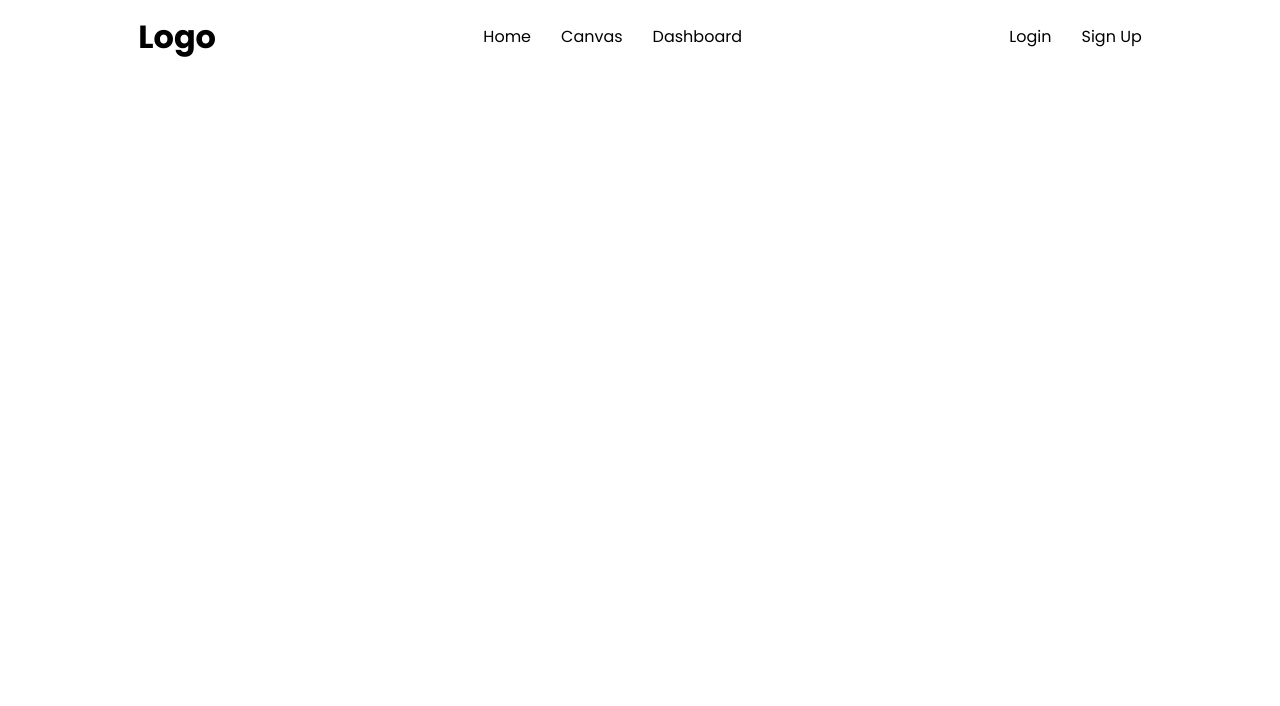
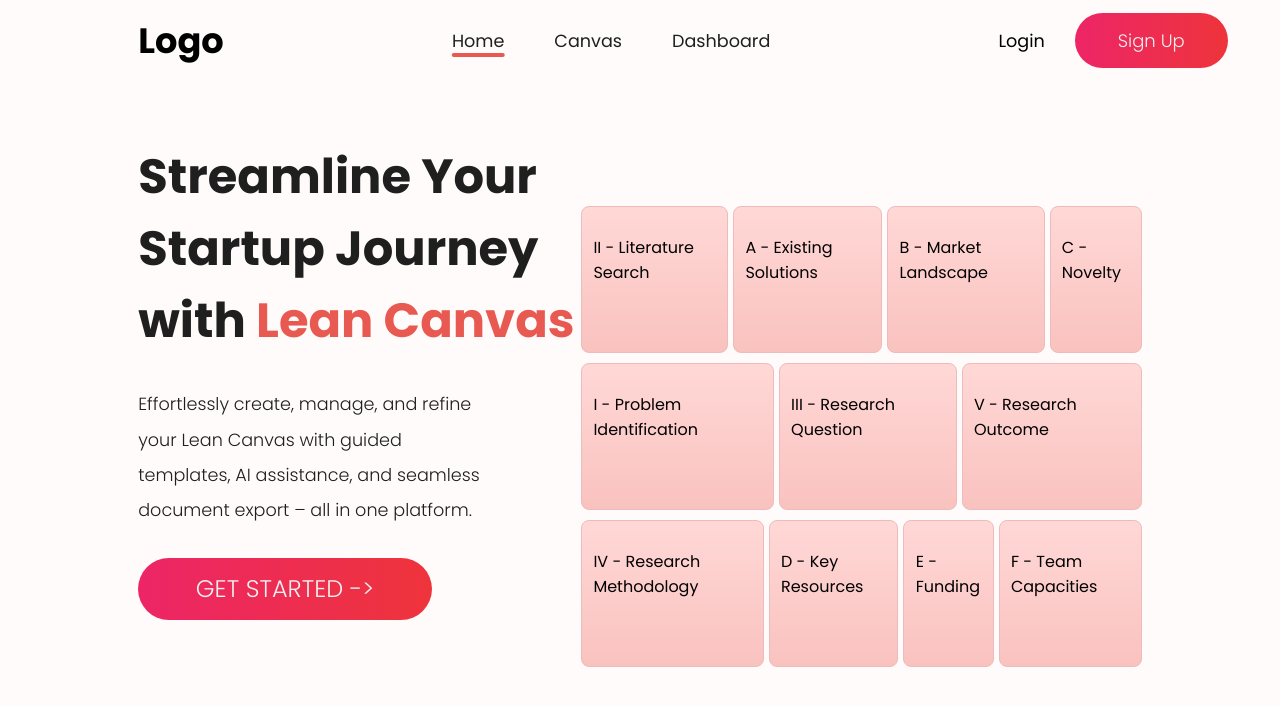
Before and after one commit to usman2335/Startovate_FYP, a React (Vite) app in the folder frontend/: page / in a window 1280 px wide. Shown: the top 706 px of the page. Built offline with nearby package versions, Linux system fonts and the light colour scheme.

Commit message:
hero section

```diff
--- /dev/null
+++ b/frontend/src/CSS/Button.css
@@ -0,0 +1,23 @@
+.button{
+
+    cursor: pointer;
+    background: linear-gradient(90deg, #ED2567 0%, #EE343B 100%);
+    border-radius: 50px;
+    /* padding: 10% 30%; */
+    border: 0.1px;
+    /* color: white; */
+    font-size: large;
+    white-space: nowrap;
+    color: #f1f1f1;
+    font-family: Poppins;
+    font-weight: 300;
+    transition: 0.5s;
+
+}
+.button span{
+    color: #f1f1f1;
+    width: 100%;
+}
+.button:hover{
+    box-shadow: rgba(255, 69, 125, 0.4) 0px 5px, rgba(255, 69, 125, 0.3) 0px 10px, rgba(255, 69, 125, 0.2) 0px 15px, rgba(255, 69, 125, 0.1) 0px 20px, rgba(255, 69, 125, 0.05) 0px 25px;
+}
--- /dev/null
+++ b/frontend/src/CSS/HeroSection.css
@@ -0,0 +1,53 @@
+.content-wrapper{
+    margin:auto;
+    margin-top: 2%;
+    width: 80%;
+}
+.hero-left{
+    width: 50%;
+    color: #1f1f1f;
+    gap: 30px;
+    display :flex;
+    flex-direction: column;
+}
+.hero-left h1{
+    font-size: 3em;
+}
+.LC-text{
+    color: #E85A51;
+}
+.hero-left p{
+    width: 80%;
+    font-size: 1.1em;
+    line-height: 200%;
+    font-weight: 300;
+
+}
+.lean-canvas{
+    padding-top: 20%;
+    gap: 10px;
+}
+.hero-right{
+}
+.row{
+    gap: 5px;
+}
+.lc-card{
+    background: linear-gradient(180deg, #FFD8D6 0%, #F9C2BF 100%);
+    border: 1px solid #EDBBBB;
+    border-radius: 8px;
+    padding-top: 5%;
+    padding-left: 2%;
+    padding-bottom: 12%;
+    padding-right: 2%;
+    transition: transform 0.1s;
+
+}
+.lc-card:hover{
+    background: linear-gradient(90deg, #EE343B 0.17%, #ED2568 100%);
+    border-radius: 8px;
+    color: #f1f1f1;
+    transform: scale(1.1);
+
+
+}
--- a/frontend/src/CSS/Navbar.css
+++ b/frontend/src/CSS/Navbar.css
@@ -1,14 +1,18 @@
 .logo{
-/* width: 100px;
-height: 100px; */
 transform: scale(0.8);
 }
 body{
     padding: 1%;
 }
 .wrapper{
-    padding: 0 10% 0 10%;
-    width: 100%;
+    /* padding: 1% 5% 0% 5%; */
+    /* margin: 5%; */
+    width: 80%;
+    margin: auto;
+    position: sticky;
+    top: 0;
+    z-index: 999;
+    font-size: 1.1em;
 }
 .flex{
     display: flex;
@@ -16,8 +20,41 @@ body{
     justify-content: space-between;
 }
 .nav-links{
-    gap: 30px;
+    gap: 50px;
+    cursor: pointer;
 }
+.nav-links a:hover{
+    transition: 0.1s;
+
+    transform: scale(1.1);
+}
+
+.nav-link{
+    text-decoration: none;
+    color: #1f1f1f;
+    position: relative;
+}
+.nav-link.active{
+
+
+}
+.nav-link.active::after {
+    content: "";
+    position: absolute;
+    left: 50%;
+    bottom: -3px;
+    width: 100%;
+    height: 4px;
+    background-color: #E85A51;
+    border-radius: 2px;
+    transform: translateX(-50%);
+    transition: 0.5s;
+  }
+.nav-link.active:hover::after {
+    width: 30%;
+    /* transform: translateX(-130%); */
+  }
+
 
 .login-signup-btns{
     gap: 30px;
--- /dev/null
+++ b/frontend/src/CSS/Utilities.css
@@ -0,0 +1,13 @@
+.flex{
+    display: flex;
+    align-items: center;
+    justify-content: space-between;
+}
+
+.flex-col{
+    display: flex;
+    flex-direction: column;
+    /* align-items: center;
+    justify-content: space-between; */
+
+}
--- /dev/null
+++ b/frontend/src/components/Button.jsx
@@ -0,0 +1,11 @@
+import React from 'react'
+import "../CSS/Button.css"
+
+const Button = ({label,onClick, padding, color, fontSize}) => {
+
+  return (
+    <button className='button' onClick = {onClick } style = {{padding: padding, color: color, fontSize: fontSize}}><span>{label}</span></button>
+  )
+}
+
+export default Button
--- /dev/null
+++ b/frontend/src/components/HeroSection.jsx
@@ -0,0 +1,48 @@
+import React from 'react'
+import "../CSS/HeroSection.css"
+import "../CSS/Utilities.css"
+import Button from './Button';
+
+
+const HeroSection = () => {
+   const handleClick = () => {
+        alert("button was clicked again")
+    }
+  return (
+  <>
+    <div className='content-wrapper flex'>
+        <div className="hero-left">
+            <h1>Streamline Your Startup Journey with <span className = "LC-text">Lean Canvas</span></h1>
+            <p>Effortlessly create, manage, and refine your Lean Canvas with guided templates, AI assistance, and seamless document export – all in one platform.</p>
+            <div className='btn'>
+            <Button label = "GET STARTED ->" onClick={handleClick} padding = "3% 13%" color = "#f1f1f1" fontSize={"1.5em"}></Button>
+            </div>
+        </div>
+        <div className="hero-right">
+            <div className='lean-canvas flex-col'>
+                <div className="row flex">
+                    <div className='lc-card'>II - Literature Search</div>
+                    <div className='lc-card'> A - Existing Solutions</div>
+                    <div className='lc-card'> B - Market Landscape</div>
+                    <div className='lc-card'> C - Novelty</div>
+                </div>
+                <div className="row flex">
+                    <div className='lc-card'> I - Problem Identification</div>
+                    <div className='lc-card'> III - Research Question</div>
+                    <div className='lc-card'> V - Research Outcome</div>
+                </div>
+                <div className="row flex">
+                <div className='lc-card'>IV - Research Methodology</div>
+                    <div className='lc-card'> D - Key Resources</div>
+                    <div className='lc-card'> E - Funding</div>
+                    <div className='lc-card'> F - Team Capacities</div>
+                </div>
+            </div>
+        </div>
+    </div>
+    </>
+
+  )
+}
+
+export default HeroSection
--- a/frontend/src/components/Navbar.jsx
+++ b/frontend/src/components/Navbar.jsx
@@ -1,7 +1,12 @@
 import React from 'react';
+import Button from './Button';
+import { NavLink } from 'react-router-dom';
 import "../CSS/Navbar.css"
 
 const Navbar = () => {
+    const handleClick = () => {
+        alert("Button Clicked");
+    }
   return (
     <>
     <div className="wrapper flex">
@@ -10,13 +15,13 @@ const Navbar = () => {
             <h1>Logo</h1>
         </div>
         <div className='nav-links flex gap-1'>
-        <a>Home</a>
-        <a>Canvas</a>
-        <a>Dashboard</a>
+            <NavLink to = "/" className="nav-link">Home</NavLink>
+            <NavLink to = "/Canvas" className="nav-link">Canvas</NavLink>
+            <NavLink to = "/Dashboard" className="nav-link">Dashboard</NavLink>
         </div>
         <div className="login-signup-btns flex">
             <a>Login</a>
-        <a>Sign Up</a>
+            <Button label = "Sign Up" onClick={handleClick} padding = "10% 30%"></Button>
         </div>
     </div>
     </>
--- a/frontend/src/index.css
+++ b/frontend/src/index.css
@@ -77,4 +77,5 @@ button:focus-visible {
 
 body {
   font-family: 'Poppins', sans-serif;
+  background-color: #FFFBFB;
 }
--- a/frontend/src/pages/LandingPage.jsx
+++ b/frontend/src/pages/LandingPage.jsx
@@ -1,10 +1,12 @@
 import React from "react";
 import Navbar from "../components/Navbar";
+import HeroSection from "../components/HeroSection";
 const LandingPage = () =>{
     return (
         <>
             <div>
                 <Navbar></Navbar>
+                <HeroSection/>
             </div>
         </>
     )
```
Lines whose indentation alone changed are shown as unchanged.
